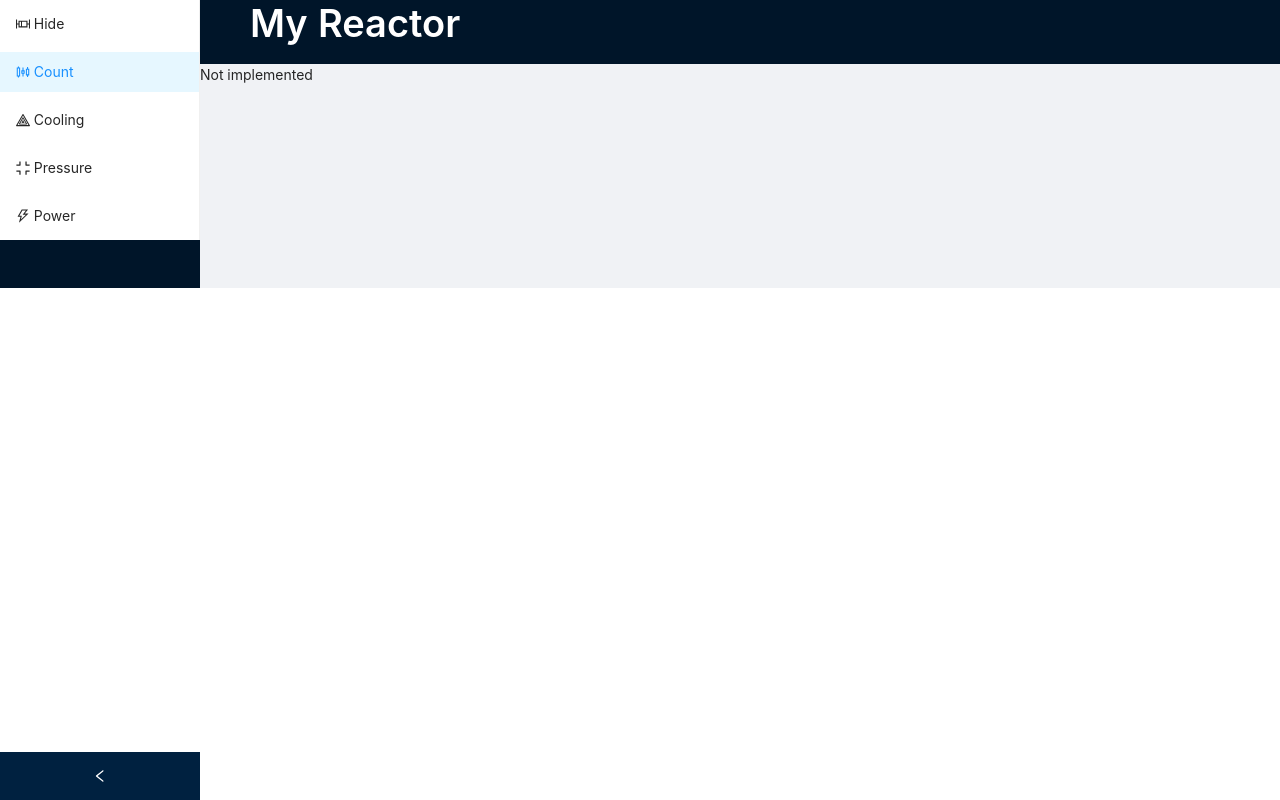
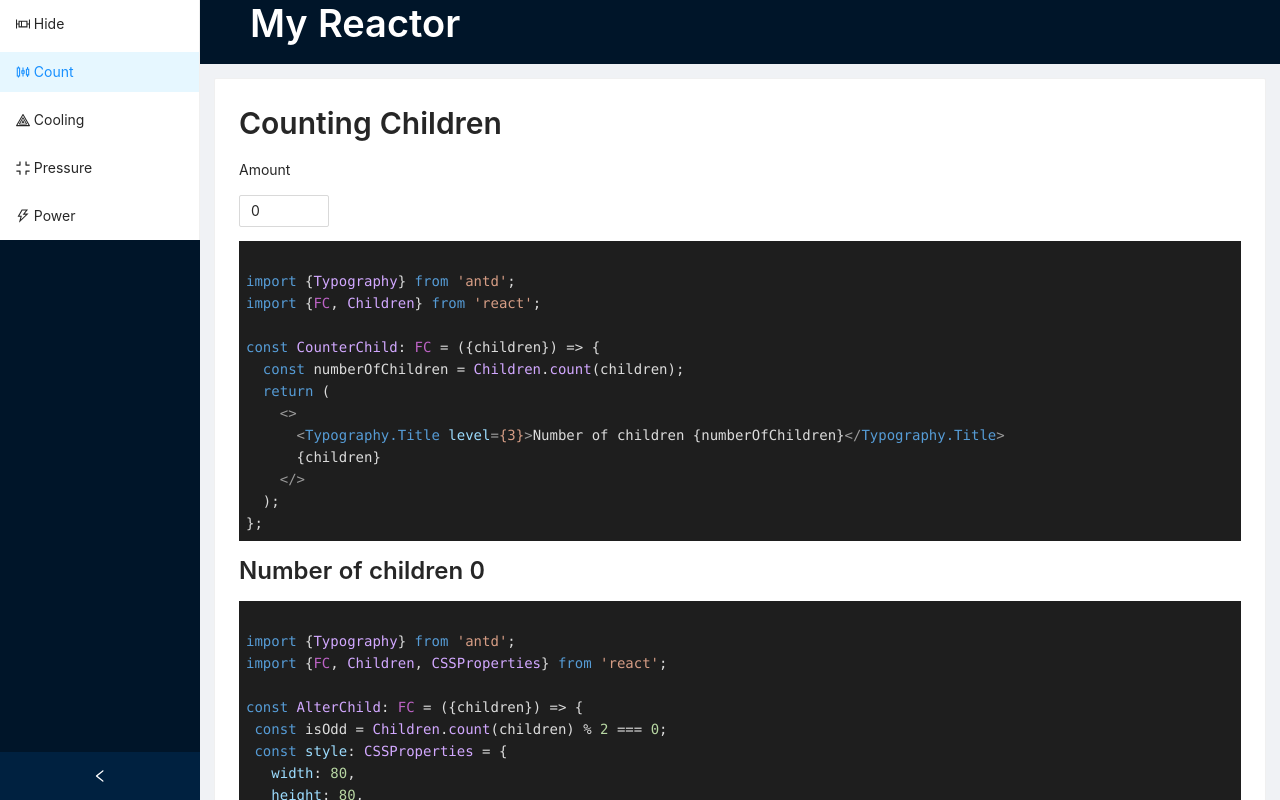
Before and after one commit to ShulkMaster/my-reactor, a React (Vite) app: page / in a window 1280 px wide. Both pictures are taken after a click on the item "Count". Shown: the top 800 px of the page. Built offline with nearby package versions, Linux system fonts and the light colour scheme.

Commit message:
:sparkles: ejemplo 2 Count.tsx

```diff
--- a/src/app.sample.ts
+++ b/src/app.sample.ts
@@ -1,5 +1,5 @@
-export const AppSample ={
-hide: `
+export const AppSample = {
+  hide: `
 import {Card, Checkbox} from 'antd';
 import {useState, FC} from 'react';
 export const Hide: FC = ({children}) => {
@@ -12,6 +12,42 @@ export const Hide: FC = ({children}) => {
       {show && children}
     </Card>
   );
+};`,
+  count1: `
+import {Typography} from 'antd';
+import {FC, Children} from 'react';
+
+const CounterChild: FC = ({children}) => {
+  const numberOfChildren = Children.count(children);
+  return (
+    <>
+      <Typography.Title level={3}>Number of children {numberOfChildren}</Typography.Title>
+      {children}
+    </>
+  );
+};`,
+  count2: `
+import {Typography} from 'antd';
+import {FC, Children, CSSProperties} from 'react';
+
+const AlterChild: FC = ({children}) => {
+ const isOdd = Children.count(children) % 2 === 0;
+ const style: CSSProperties = {
+   width: 80,
+   height: 80,
+   background: isOdd ? '#dff' : '#fdd',
+   textAlign: 'center',
+   lineHeight: 6,
+  };
+
+ return (
+   <>
+     <Typography.Title level={3}>Blue if children amount is odd</Typography.Title>
+     <div style={style}>
+       {Children.count(children)}
+     </div>
+   </>
+ );
 };
-`
+  `,
 } as const;
--- a/src/components/Highlight.tsx
+++ b/src/components/Highlight.tsx
@@ -17,7 +17,7 @@ export const Highlight = ({code}: HighlightProps) => {
   }, [ref]);
 
   return (
-    <pre ref={ref} style={{padding: '.5em'}}>
+    <pre ref={ref} style={{padding: '.5em', margin: '1em 0'}}>
       <code className="language-typescript" children={code}/>
     </pre>
   );
--- a/src/components/SampleDisplay.tsx
+++ b/src/components/SampleDisplay.tsx
@@ -1,3 +1,4 @@
+import {Count} from './samples/Count';
 import {Hide} from './samples/Hide';
 import {Sample} from 'types';
 
@@ -11,7 +12,7 @@ export const SampleDisplay = ({sample}: SampleDisplayPros): JSX.Element => {
     case 'Each':
       return <p>Not implemented</p>;
     case 'Count':
-      return <p>Not implemented</p>;
+      return <Count/>;
     case 'Filter':
       return <p>Not implemented</p>;
     case 'Map':
--- a/src/components/layout/AppLayout.tsx
+++ b/src/components/layout/AppLayout.tsx
@@ -15,7 +15,7 @@ export const AppLayout = () => {
         <Layout.Header>
           <Typography.Title style={{color: '#fff'}}>My Reactor</Typography.Title>
         </Layout.Header>
-        <Layout.Content>
+        <Layout.Content style={{padding: '1em'}}>
           <SampleDisplay sample={sample}/>
         </Layout.Content>
       </Layout>
--- /dev/null
+++ b/src/components/samples/Count.tsx
@@ -0,0 +1,57 @@
+import {Highlight} from 'components/Highlight';
+import {Card, Typography, Alert, InputNumber} from 'antd';
+import {useState, FC, Children, CSSProperties} from 'react';
+import {AppSample} from '../../app.sample';
+
+export const Count = () => {
+  const [count, setCount] = useState(0);
+
+  const children: JSX.Element[] = [];
+  for (let x = 0; x < count; x++) {
+    children.push(<Alert type="info" message={`This is the children ${x + 1}`}/>);
+  }
+
+  return (
+    <Card>
+      <Typography.Title level={2}>Counting Children</Typography.Title>
+      <label>
+        <p>Amount</p>
+        <InputNumber value={count} onChange={setCount} min={0} max={15}/>
+      </label>
+      <Highlight code={AppSample.count1} />
+      <CounterChild>{children}</CounterChild>
+      <Highlight code={AppSample.count2} />
+      <AlterChild children={children}/>
+    </Card>
+  );
+};
+
+const CounterChild: FC = ({children}) => {
+  const numberOfChildren = Children.count(children);
+  return (
+    <>
+      <Typography.Title level={3}>Number of children {numberOfChildren}</Typography.Title>
+      {children}
+    </>
+  );
+};
+
+const AlterChild: FC = ({children}) => {
+  const isOdd = Children.count(children) % 2 === 0;
+  const style: CSSProperties = {
+    width: 80,
+    height: 80,
+    background: isOdd ? '#dff' : '#fdd',
+    textAlign: 'center',
+    lineHeight: 6,
+  };
+
+  return (
+    <>
+      <Typography.Title level={3}>Blue if children amount is odd</Typography.Title>
+      <div style={style}>
+        {Children.count(children)}
+      </div>
+    </>
+  );
+};
--- a/src/components/samples/Hide.tsx
+++ b/src/components/samples/Hide.tsx
@@ -1,17 +1,16 @@
 import {AppSample} from 'app.sample';
 import {Highlight} from 'components/Highlight';
-import {Card, Checkbox} from 'antd';
+import {Card, Checkbox, Typography} from 'antd';
 import {useState, FC} from 'react';
 
 export const Hide: FC = ({children}) => {
   const [show, setShow] = useState(true);
   return (
-    <div style={{padding: '2em'}}>
+    <Card>
+      <Typography.Title level={2}>Dynamic displaying children</Typography.Title>
       <Highlight code={AppSample.hide}/>
-      <Card>
-        <Checkbox checked={show} onChange={() => setShow(!show)}>Mostrar</Checkbox>
-        {show && children}
-      </Card>
-    </div>
+      <Checkbox checked={show} onChange={() => setShow(!show)}>Mostrar</Checkbox>
+      {show && children}
+    </Card>
   );
 };
```
